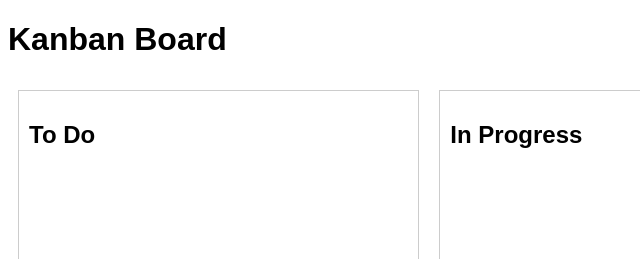
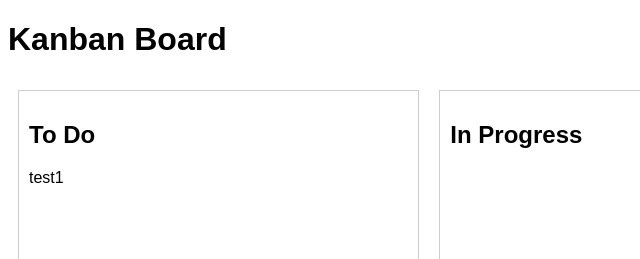
Before and after one commit to Akshay26953/kanban-board, a plain HTML site: page index.html in a window 1280 px wide. Shown: the top 259 px of the page, 0-640 px from the left. Drawn offline with Linux system fonts and the light colour scheme.

Commit message:
added style.css drag.js files

```diff
--- a/index.html
+++ b/index.html
@@ -33,6 +33,7 @@
     <div class="kanban-board">
         <div class="column" id="todo">
             <h2>To Do</h2>
+            <div draggable="true">test1</div>
         </div>
         <div class="column" id="inProgress">
             <h2>In Progress</h2>
```
Also changed, not shown: drag.js (added), style.css (added).
